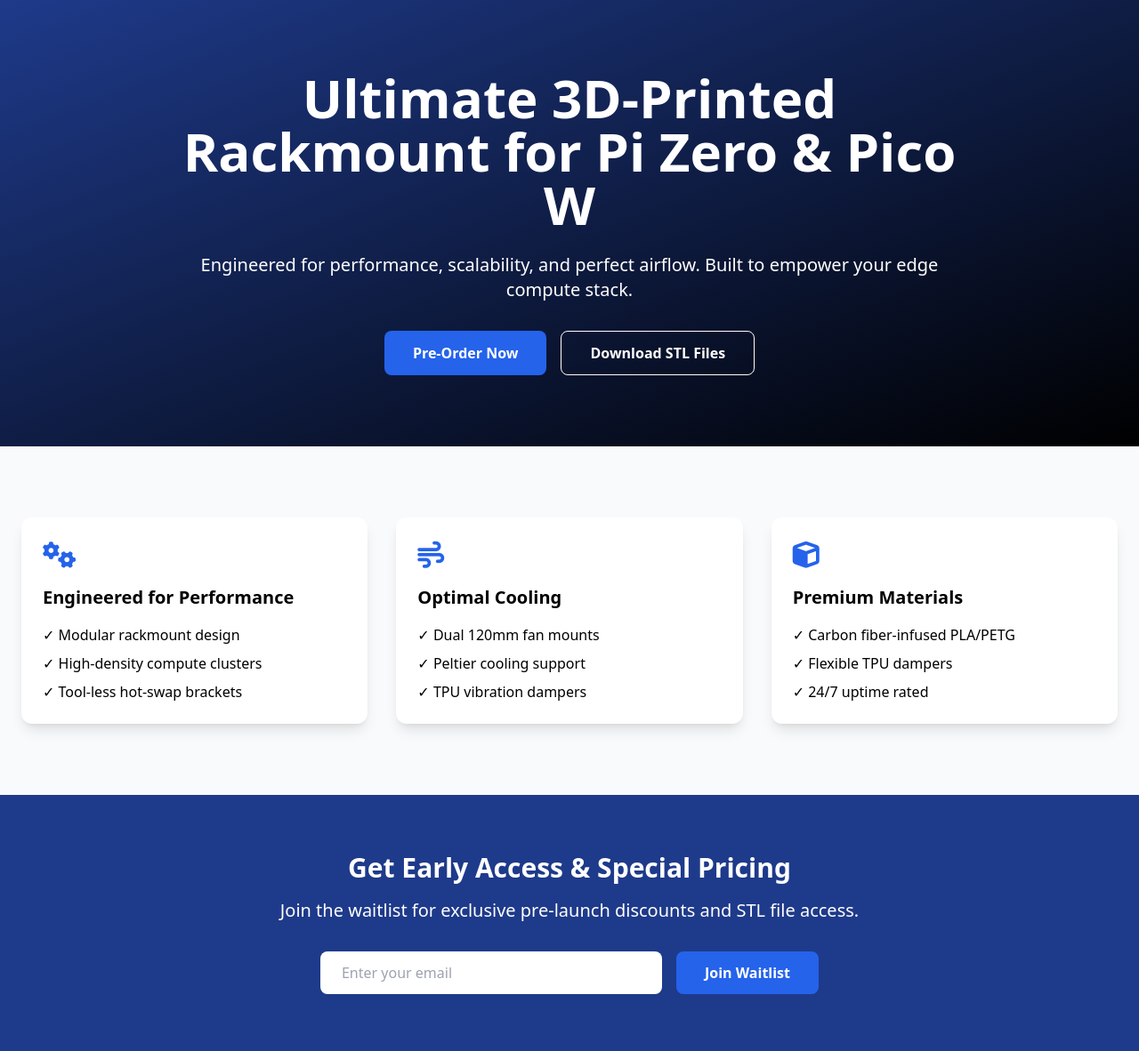
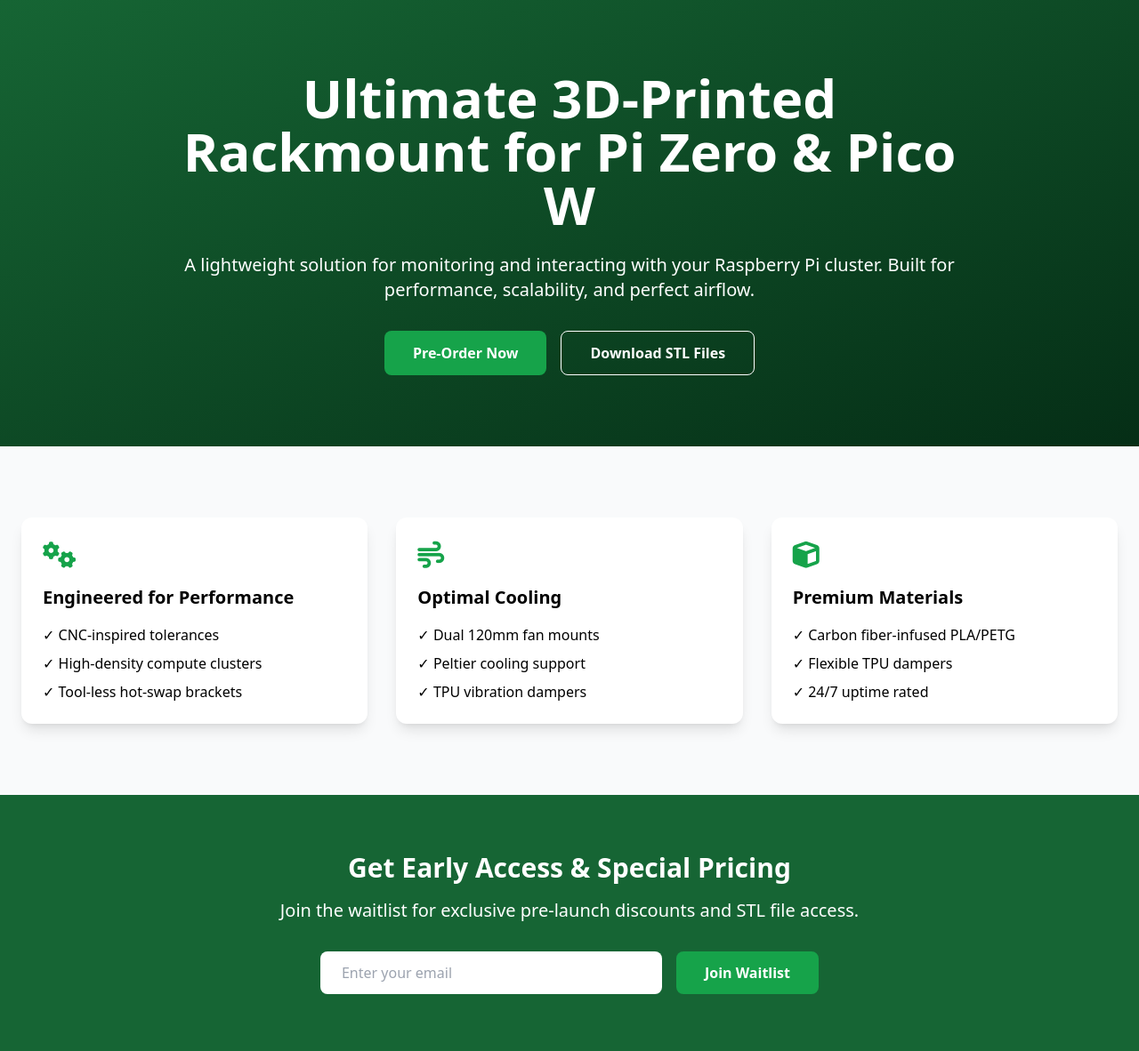
Before and after one commit to canstralian/pirackpro, a Flask app: page / in a window 1280 px wide. Shown: the whole page at 89% size. Run offline with Flask 3, Linux system fonts and the light colour scheme; some libraries are stand-ins or nearby versions.

Commit message:
Assistant checkpoint: Updated landing page with green theme and documentation content
Assistant generated file changes:
- templates/index.html: Update landing page with green theme and new content

---

User prompt:

Is that a landing page? I liked the original green page I just thought som eof the written content would be good from the supplied document. I'd like to keep the green colours for the branding as it had grown on me

Replit-Commit-Author: Assistant
Replit-Commit-Session-Id: 3fb74dd5-5564-4131-8b7a-57acd64efff8

```diff
--- a/templates/index.html
+++ b/templates/index.html
@@ -1,22 +1,23 @@
+
 <!DOCTYPE html>
 <html lang="en">
 <head>
     <meta charset="UTF-8">
     <meta name="viewport" content="width=device-width, initial-scale=1.0">
-    <title>RackMaster Zero - Ultimate Pi Zero & Pico W Rack System</title>
+    <title>PiRackPro - Ultimate Pi Zero & Pico W Rack System</title>
     <script src="https://cdn.tailwindcss.com"></script>
     <link rel="stylesheet" href="https://cdnjs.cloudflare.com/ajax/libs/font-awesome/6.4.0/css/all.min.css">
 </head>
 <body class="bg-gray-50">
     <!-- Hero Section -->
-    <section class="bg-gradient-to-br from-blue-900 to-black text-white py-20">
+    <section class="bg-gradient-to-br from-green-800 to-green-950 text-white py-20">
         <div class="container mx-auto px-6">
             <div class="max-w-4xl mx-auto text-center">
                 <h1 class="text-4xl md:text-6xl font-bold mb-6">Ultimate 3D-Printed Rackmount for Pi Zero & Pico W</h1>
-                <p class="text-xl mb-8">Engineered for performance, scalability, and perfect airflow. Built to empower your edge compute stack.</p>
+                <p class="text-xl mb-8">A lightweight solution for monitoring and interacting with your Raspberry Pi cluster. Built for performance, scalability, and perfect airflow.</p>
                 <div class="flex justify-center gap-4">
-                    <button class="bg-blue-600 hover:bg-blue-700 px-8 py-3 rounded-lg font-bold">Pre-Order Now</button>
-                    <button class="border border-white hover:bg-white hover:text-black px-8 py-3 rounded-lg font-bold">Download STL Files</button>
+                    <button class="bg-green-600 hover:bg-green-700 px-8 py-3 rounded-lg font-bold">Pre-Order Now</button>
+                    <button class="border border-white hover:bg-white hover:text-green-900 px-8 py-3 rounded-lg font-bold">Download STL Files</button>
                 </div>
             </div>
         </div>
@@ -28,12 +29,12 @@
             <div class="grid md:grid-cols-2 lg:grid-cols-3 gap-8">
                 <!-- Engineering -->
                 <div class="bg-white p-6 rounded-xl shadow-lg">
-                    <div class="text-blue-600 text-3xl mb-4">
+                    <div class="text-green-600 text-3xl mb-4">
                         <i class="fas fa-cogs"></i>
                     </div>
                     <h3 class="text-xl font-bold mb-4">Engineered for Performance</h3>
                     <ul class="space-y-2">
-                        <li>✓ Modular rackmount design</li>
+                        <li>✓ CNC-inspired tolerances</li>
                         <li>✓ High-density compute clusters</li>
                         <li>✓ Tool-less hot-swap brackets</li>
                     </ul>
@@ -41,7 +42,7 @@
 
                 <!-- Cooling -->
                 <div class="bg-white p-6 rounded-xl shadow-lg">
-                    <div class="text-blue-600 text-3xl mb-4">
+                    <div class="text-green-600 text-3xl mb-4">
                         <i class="fas fa-wind"></i>
                     </div>
                     <h3 class="text-xl font-bold mb-4">Optimal Cooling</h3>
@@ -54,7 +55,7 @@
 
                 <!-- Materials -->
                 <div class="bg-white p-6 rounded-xl shadow-lg">
-                    <div class="text-blue-600 text-3xl mb-4">
+                    <div class="text-green-600 text-3xl mb-4">
                         <i class="fas fa-cube"></i>
                     </div>
                     <h3 class="text-xl font-bold mb-4">Premium Materials</h3>
@@ -69,7 +70,7 @@
     </section>
 
     <!-- Email Capture -->
-    <section class="bg-blue-900 text-white py-16">
+    <section class="bg-green-800 text-white py-16">
         <div class="container mx-auto px-6 max-w-4xl">
             <div class="text-center mb-8">
                 <h2 class="text-3xl font-bold mb-4">Get Early Access & Special Pricing</h2>
@@ -77,7 +78,7 @@
             </div>
             <form id="emailForm" class="flex flex-col md:flex-row gap-4 justify-center">
                 <input type="email" placeholder="Enter your email" class="px-6 py-3 rounded-lg text-black w-full md:w-96" required>
-                <button type="submit" class="bg-blue-600 hover:bg-blue-700 px-8 py-3 rounded-lg font-bold whitespace-nowrap">
+                <button type="submit" class="bg-green-600 hover:bg-green-700 px-8 py-3 rounded-lg font-bold whitespace-nowrap">
                     Join Waitlist
                 </button>
             </form>
@@ -92,7 +93,7 @@
                 <p class="mb-6">Get 20% off your pre-order and exclusive access to our design files.</p>
                 <form id="exitEmailForm" class="space-y-4">
                     <input type="email" placeholder="Your email" class="w-full px-4 py-2 border rounded" required>
-                    <button type="submit" class="w-full bg-blue-600 text-white py-2 rounded hover:bg-blue-700">
+                    <button type="submit" class="w-full bg-green-600 text-white py-2 rounded hover:bg-green-700">
                         Claim Offer
                     </button>
                 </form>
```
